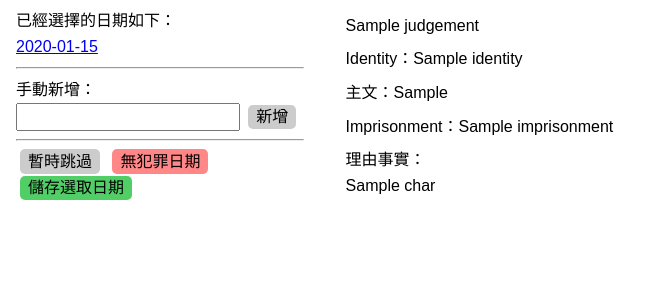
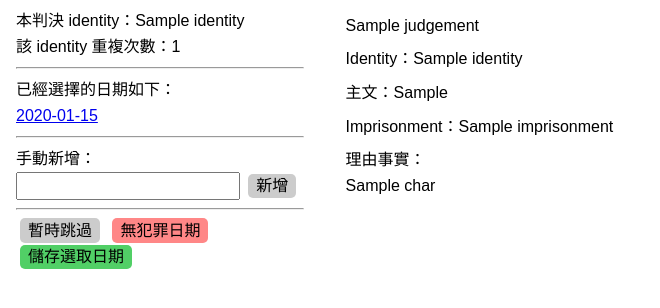
Before and after one commit to katrina376/wenizit, a Flask app: template templates/judgement.html in a window 1280 px wide. Shown: the top 308 px of the page, without its empty margins (0-660 px from the left). Run offline with Flask 2, Linux system fonts and the light colour scheme; the template is opened without the code that fills it: most values are stand-ins (such as "Sample title", 1, 10 or a date in 2020).

Commit message:
Add count of repeat identity

```diff
--- a/application.py
+++ b/application.py
@@ -112,10 +112,13 @@ def judgement(jid=None):
                 'select': False
             })
 
+    count_of_identity = judgements.find({'identity': j['identity']}).count()
+
     return render_template('judgement.html',
                             content=content,
                             judgement=j,
-                            count_of_date=count_of_date)
+                            count_of_date=count_of_date,
+                            count_of_identity=count_of_identity)
 
 @app.route('/j/<jid>/save', methods=['POST'])
 def save(jid=None):
--- a/templates/judgement.html
+++ b/templates/judgement.html
@@ -49,6 +49,11 @@
       </article>
     </section>
     <section id="panel">
+      <div>
+        <p>本判決 identity：{{ judgement.identity }}</p>
+        <p>該 identity 重複次數：{{ count_of_identity }}</p>
+      </div>
+      <hr/>
       <form method="post" action="/j/{{ judgement._id }}/save" id="form-date">
         <div>已經選擇的日期如下：</div>
         <ul id="chosen-date">
```
